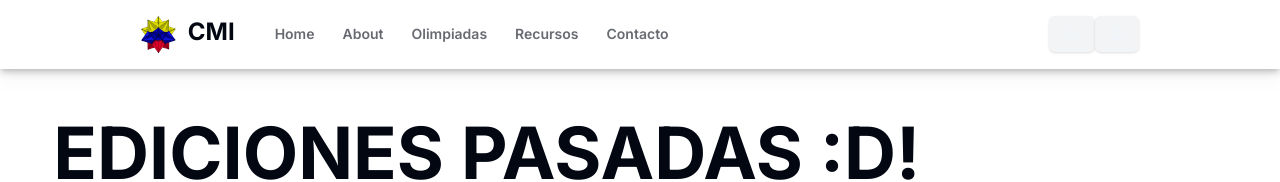
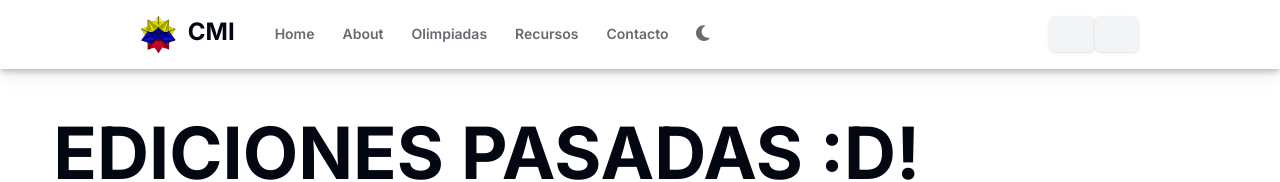
Before and after one commit to LeonardoZambranoL/cmi-ema-frontend, a Next.js app: page /olympics in a window 1280 px wide. Shown: the top 182 px of the page. Built offline with nearby package versions, Linux system fonts and the light colour scheme.

Commit message:
added theme switching

```diff
--- a/package.json
+++ b/package.json
@@ -34,6 +34,7 @@
     "formik": "^2.4.5",
     "gray-matter": "^4.0.3",
     "next": "14.1.0",
+    "next-themes": "^0.2.1",
     "react": "^18",
     "react-day-picker": "^8.10.0",
     "react-dom": "^18",
--- /dev/null
+++ b/src/app/providers.tsx
@@ -0,0 +1,19 @@
+"use client";
+import { ThemeProvider } from "next-themes";
+import { useState, useEffect } from "react";
+import { ReactNode } from "react";
+
+type Props = {
+  children: ReactNode;
+};
+
+export default function Providers({ children }: Props) {
+  const [mounted, setMounted] = useState(false);
+  useEffect(() => {
+    setMounted(true);
+  }, []);
+  if (!mounted) {
+    return <>{children}</>;
+  }
+  return <ThemeProvider attribute="class">{children}</ThemeProvider>;
+}
--- a/src/components/Navbar/NavbarLinks.tsx
+++ b/src/components/Navbar/NavbarLinks.tsx
@@ -1,5 +1,7 @@
 import React from "react";
 import NavbarSection from "./NavbarSection";
+import ThemeSwitcher from "@/components/Themes/ThemeSwitcher";
+import Providers from "@/app/providers";
 
 type Props = {
   className: string;
@@ -10,11 +12,15 @@ const NavbarLinks = ({ className }: Props) => {
   return (
     <>
       <NavbarSection name="Home" href="/" className={className} />
-
       <NavbarSection name="About" href="/about" className={className} />
       <NavbarSection name="Olimpiadas" href="/olympics" className={className} />
       <NavbarSection name="Recursos" href="/resources" className={className} />
       <NavbarSection name="Contacto" href="/contact" className={className} />
+      <Providers>
+        <div className={className}>
+          <ThemeSwitcher />
+        </div>
+      </Providers>
     </>
   );
 };
--- a/src/components/Navbar/NavbarLinksDropdown.tsx
+++ b/src/components/Navbar/NavbarLinksDropdown.tsx
@@ -3,6 +3,8 @@ import NavbarSection from "./NavbarSection";
 import { DropdownMenuItem, DropdownMenuSeparator } from "../ui/dropdown-menu";
 import { FontAwesomeIcon } from "@fortawesome/react-fontawesome";
 import { faSignOut } from "@fortawesome/free-solid-svg-icons/faSignOut";
+import Providers from "@/app/providers";
+import ThemeSwitcher from "../Themes/ThemeSwitcher";
 
 type Props = {
   className: string;
@@ -47,6 +49,16 @@ const NavbarLinks = ({ className }: Props) => {
         ></NavbarSection>
       </DropdownMenuItem>
       <DropdownMenuSeparator />
+      <DropdownMenuItem asChild className="flex flex-row justify-start">
+        <div className="align-middle font-semibold">
+          <Providers>
+            <div className="flex flex-row gap-2">
+              <ThemeSwitcher text="Tema" />
+            </div>
+          </Providers>
+        </div>
+      </DropdownMenuItem>
+      <DropdownMenuSeparator />
       <DropdownMenuItem asChild>
         <NavbarSection name="&nbsp;&nbsp;Logout" href="/" className={className}>
           <FontAwesomeIcon icon={faSignOut} />
--- /dev/null
+++ b/src/components/Themes/ThemeSwitcher.tsx
@@ -0,0 +1,35 @@
+"use client";
+import { useTheme } from "next-themes";
+import { useState, useEffect } from "react";
+import { FontAwesomeIcon } from "@fortawesome/react-fontawesome";
+import { faSun, faMoon } from "@fortawesome/free-solid-svg-icons";
+
+type Props = {
+  text?: string;
+};
+
+export default function ThemeSwitcher({ text }: Props) {
+  const [mounted, setMounted] = useState(false);
+  const { theme, setTheme } = useTheme();
+  useEffect(() => {
+    setMounted(true);
+  }, []);
+  if (!mounted) {
+    return null;
+  }
+  const toggleTheme = () => {
+    setTheme(theme === "light" ? "dark" : "light");
+  };
+
+  return (
+    <div>
+      <button onClick={toggleTheme}>
+        <FontAwesomeIcon
+          icon={theme === "dark" ? faSun : faMoon}
+          className="text-lg"
+        />
+        &nbsp;&nbsp;{text}
+      </button>
+    </div>
+  );
+}
```
Also changed, not shown: 1 other file (tests, documents, lock files or other folders).
